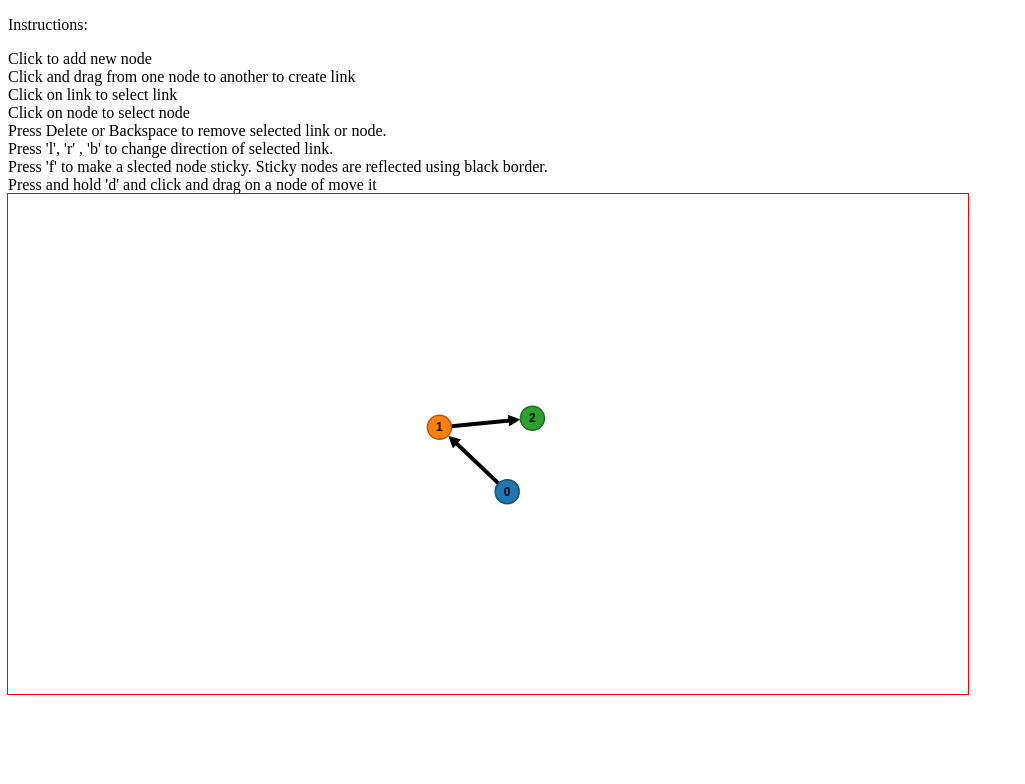
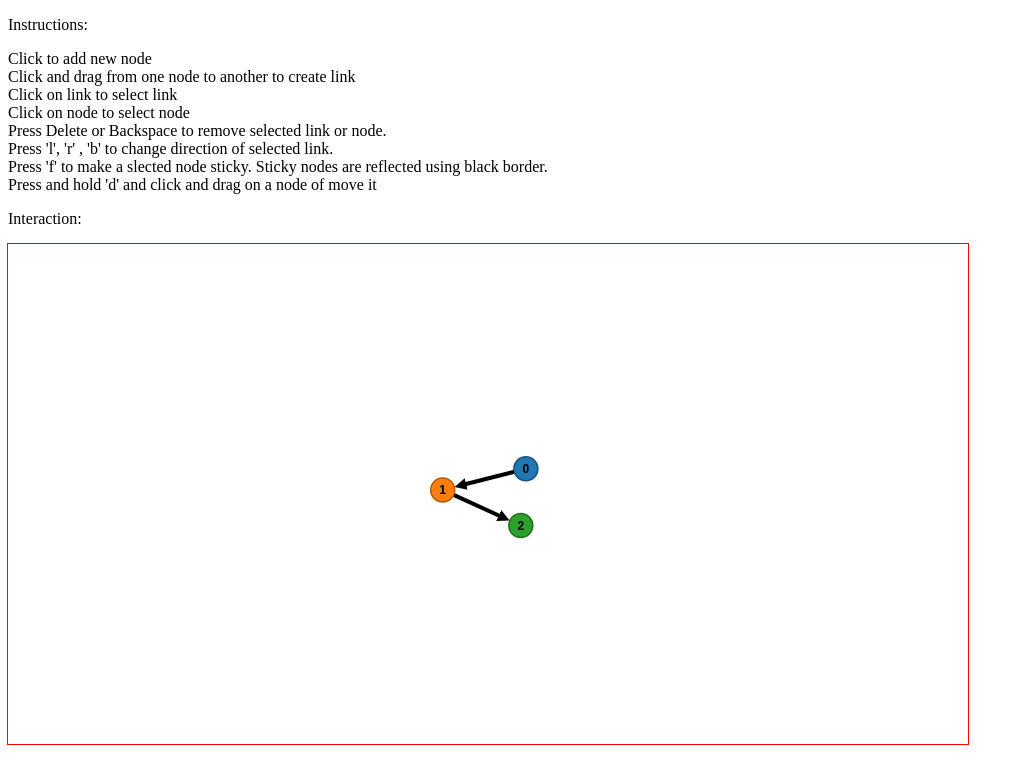
Before and after one commit to syed-islam/apinatomy2, a plain HTML site: page layouSample1/index.html in a window 1280 px wide. Shown: the whole page, without its empty margins (0-1025 px from the left). Drawn offline with nearby package versions, Linux system fonts and the light colour scheme.

Commit message:
Going to add interaction details

```diff
--- a/layouSample1/app.js
+++ b/layouSample1/app.js
@@ -30,8 +30,8 @@ var force = d3.layout.force()
     .links(links)
     .size([width, height])
     .linkDistance(100)
-    .charge(-500)
-    .gravity(0.25)
+    .charge(-350)
+    .gravity(0.35)
     .on('tick', tick)
 
 var customDrag = force.drag()
@@ -113,7 +113,7 @@ function tick() {
     });
 
     circle.attr('transform', function(d) {
-        return 'translate(' + d.x + ',' + d.y + ')';
+        return 'translate(' + Math.min(d.x, width -10)  + ',' + Math.max(d.y, 0+10) + ')';
     });
 }
 
@@ -390,6 +390,7 @@ function keydown() {
 }
 
 function breakLink(){
+
     console.log(selected_link.source);
     console.log(selected_link.target);
     console.log(links.indexOf(selected_link));
--- a/layouSample1/index.html
+++ b/layouSample1/index.html
@@ -19,6 +19,10 @@ Press 'f' to make a slected node sticky. Sticky nodes are reflected using black
 Press and hold 'd' and click and drag on a node of move it <br>
 
 
+<p>Interaction:</p>
+<div id = "instruction"></div>
+
+
 
 
 </body>
```
